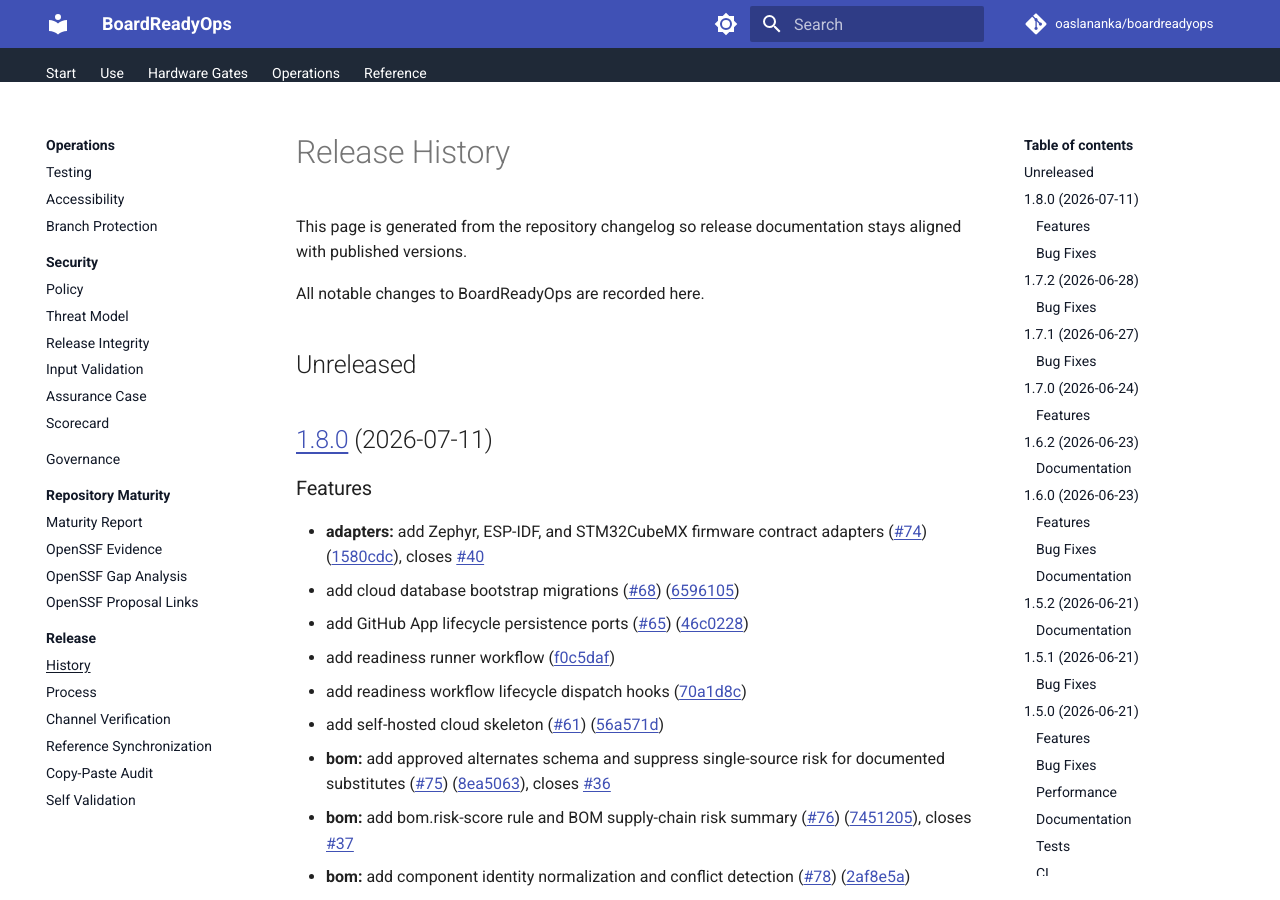
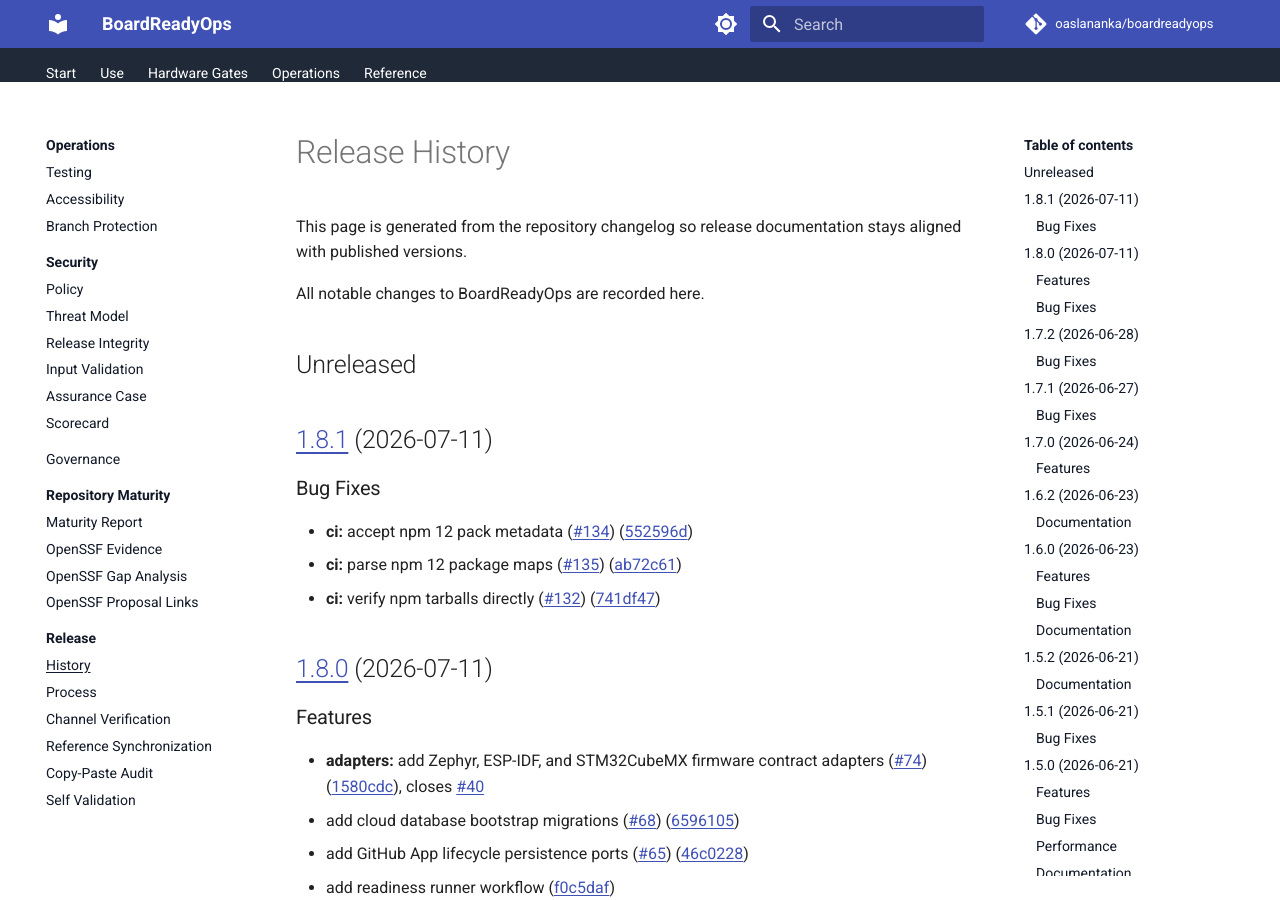
Before and after one commit to renovate-bot/oaslananka-_-boardreadyops, an MkDocs documentation site: the page built from docs/release/history.md, in a window 1280 px wide and 900 px high. Built offline with MkDocs 1.6.1 and Material for MkDocs 9.7.7, drawn with Linux system fonts in a browser that asks for light colours; comment, search, counter and statistics services are not loaded; the version menu is left out.

Commit message:
chore(main): release 1.8.1 (#133)
* chore(main): release 1.8.1

* chore: regenerate dist and release history for the release

---------

Co-authored-by: github-actions[bot] <41898282+github-actions[bot]@users.noreply.github.com>

```diff
--- a/docs/release/history.md
+++ b/docs/release/history.md
@@ -7,6 +7,15 @@
 All notable changes to BoardReadyOps are recorded here.
 
 ## Unreleased
+
+## [1.8.1](https://github.com/oaslananka/boardreadyops/compare/v1.8.0...v1.8.1) (2026-07-11)
+
+
+### Bug Fixes
+
+* **ci:** accept npm 12 pack metadata ([#134](https://github.com/oaslananka/boardreadyops/issues/134)) ([552596d](https://github.com/oaslananka/boardreadyops/commit/552596d3b76fa21a63cd0bf1841498dc23881921))
+* **ci:** parse npm 12 package maps ([#135](https://github.com/oaslananka/boardreadyops/issues/135)) ([ab72c61](https://github.com/oaslananka/boardreadyops/commit/ab72c61c8d2cf99f4b77ebc4919a58173a2d04c9))
+* **ci:** verify npm tarballs directly ([#132](https://github.com/oaslananka/boardreadyops/issues/132)) ([741df47](https://github.com/oaslananka/boardreadyops/commit/741df47e9f6a5f6f1fa2c0e954f61c3300055cfc))
 
 ## [1.8.0](https://github.com/oaslananka/boardreadyops/compare/v1.7.2...v1.8.0) (2026-07-11)
 
--- a/package.json
+++ b/package.json
@@ -1,6 +1,6 @@
 {
   "name": "boardreadyops",
-  "version": "1.8.0",
+  "version": "1.8.1",
   "description": "BoardReadyOps checks KiCad hardware repositories for production readiness before fabrication.",
   "type": "module",
   "license": "MIT",
```
Also changed, not shown: CHANGELOG.md (+9 -0 lines), README.md (+3 -3 lines), .release-please-manifest.json, 2 other files.
